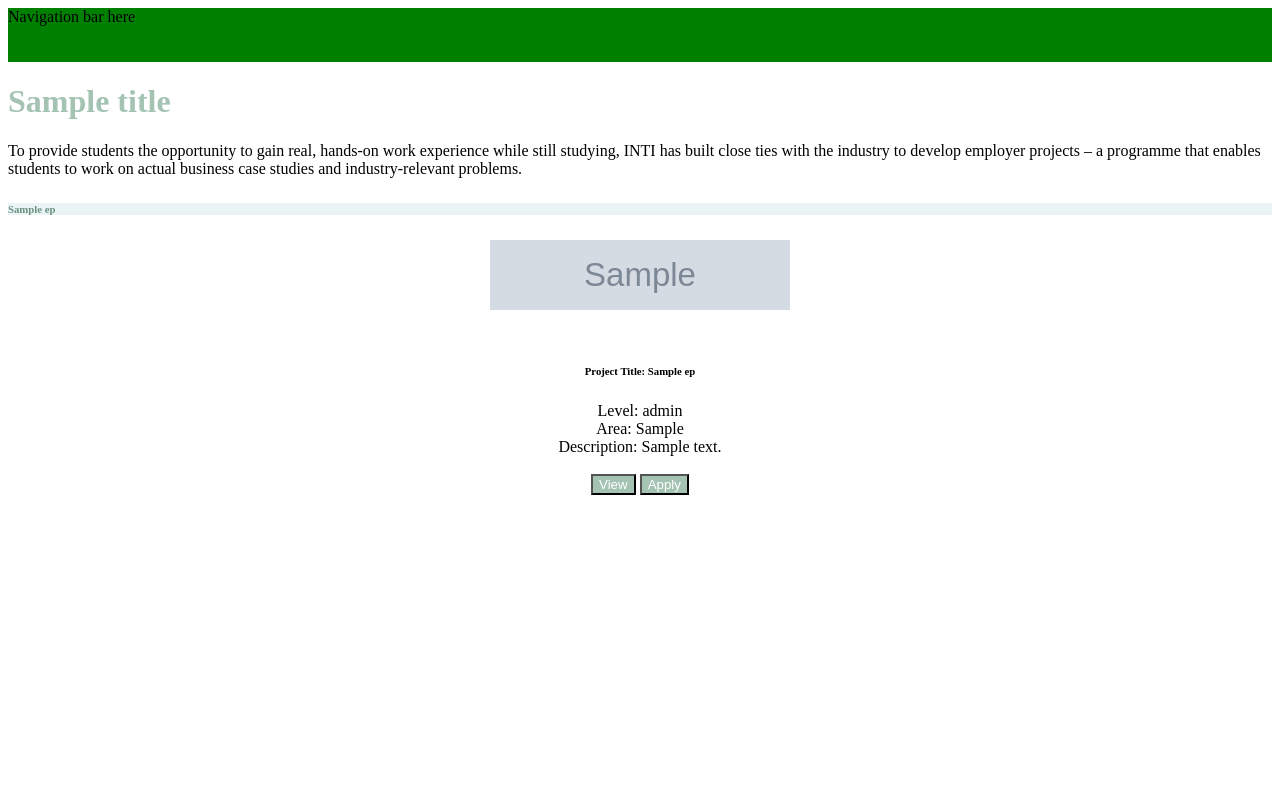
After one commit to yongqian0437/PhoneBook, a CodeIgniter app: the page made by application/views/external/employer_projects_view.php in a window 1280 px wide. The commit adds this page. Run offline with CodeIgniter, Linux system fonts and the light colour scheme; tables that the repository leaves empty or names only in its code hold one stand-in row (values such as "Sample post"); the template is opened without the code that fills it: most values are stand-ins (such as "Sample title", 1, 10 or a date in 2020); grey boxes marked "Sample" are stand-in pictures.

Commit message:
Created Employer_projects controller, employer_projects_view, added function in employer_projects_model
also:
- added 2 company logos images and 2 dummy pdf attachments (for testing)
- minor syntax fix in Chat controller (added '[ ]')
- minor fix in external header and footer files (title and bg-white fixed-bottom)

```diff
--- a/application/controllers/user/chat/Chat.php
+++ b/application/controllers/user/chat/Chat.php
@@ -8,7 +8,7 @@ class Chat extends CI_Controller
     public function __construct()
     {
         parent::__construct();
-        $this->load->model('user_model', 'chat_model');
+        $this->load->model(['user_model', 'chat_model']);
         $this->load->helper('string');
         date_default_timezone_set('Asia/Kuala_Lumpur');
     }
--- /dev/null
+++ b/application/views/external/employer_projects_view.php
@@ -0,0 +1,56 @@
+<body id="page-top">
+
+    <!-- Page Wrapper -->
+    <div id="wrapper">
+
+        <!-- Content Wrapper -->
+        <div id="content-wrapper" class="d-flex flex-column">
+
+            <!-- Main Content -->
+            <div id="content" class="flex-fill">
+
+                <!-- Begin Page Content -->
+                <div class="container-fluid">
+                    <div style="background-color: green; display:block;">Navigation bar here<br><br><br></div>
+                    <!-- Page Heading -->
+                    <h1 class="h3 mb-1 text-gray-800" style="color: #A4C3B2"><?= $title ?></h1>
+                    <p class="mb-4">To provide students the opportunity to gain real, hands-on work experience while still studying,
+                    INTI has built close ties with the industry to develop employer projects – a programme that enables students to work
+                    on actual business case studies and industry-relevant problems.</p>
+
+                    <!-- Content Row -->
+                    <div class="row">
+
+                        <?php foreach ($eps as $ep): ?>
+                            <!-- First Column -->
+                            <div class="col-lg-4 mb-4">
+                                <!-- Custom Text Color Utilities -->
+                                <div class="card shadow mb-4 h-100"> <!-- h-100 to make cards same height despite some content being lesser than some-->
+                                    <div class="card-header py-3" style="background-color: #EAF4F4" >
+                                        <h6 class="m-0 font-weight-bold" style="color: #6B9080"><?= $ep['c_name']?></h6>
+                                    </div>
+                                    <div class="card-body" style="text-align: center;">
+                                        <img src="<?= base_url("assets/img/company_logos/{$ep['c_logo']}");?>" width="300" height="70" style="margin-bottom: 30px; "/>
+                                        <!-- <div class="project_title"> -->
+                                            <h6><strong>Project Title: <?= $ep['emp_title']?></strong></h6>
+                                            <span>Level: <?= $ep['emp_level']?><br></span>
+                                            <span>Area: <?= $ep['emp_area']?><br></span>
+                                        <!-- </div> -->
+                                        <span>Description: <?= $ep['emp_description'] ?></span>
+                                        <br><br>
+                                        <!--WIP-->
+                                        <button type="button" class="btn" style="bottom: 0; background-color: #A4C3B2; color:#FFFFFF">View</button>
+                                        <button type="button" class="btn" style="bottom: 0; background-color: #A4C3B2; color:#FFFFFF">Apply</button>
+                                    </div>
+                                </div>
+                            </div>
+                        <?php endforeach; ?>
+
+                    </div>
+                    <!-- /.row -->
+
+                </div>
+                <!-- /.container-fluid -->
+
+            </div>
+            <!-- /.content -->
--- a/application/views/external/templates/footer.php
+++ b/application/views/external/templates/footer.php
@@ -1,5 +1,5 @@
 <!-- Footer -->
-<footer class="sticky-footer bg-white fixed-bottom">
+<footer class="sticky-footer">
                 <div class="container my-auto">
                     <div class="copyright text-center my-auto">
                         <span>Copyright &copy; iJEES - Interactive Joint Education Employability System 2021</span>
--- a/application/views/external/templates/header.php
+++ b/application/views/external/templates/header.php
@@ -9,7 +9,7 @@
     <meta name="description" content="">
     <meta name="author" content="">
 
-    <title></title>
+    <title><?= $title ?></title>
 
     <!-- Custom fonts for this template-->
     <link href="<?php echo base_url() ?>/assets/vendor/fontawesome-free/css/all.min.css" rel="stylesheet" type="text/css">
```
Also changed, not shown: application/controllers/external/Employer_projects.php (added, +30 -0 lines), application/models/employer_projects_model.php (+12 -0 lines), assets/img/company_logos/Doctor2U.png (added), assets/img/company_logos/EngSheng.png (added), 2 other files.
